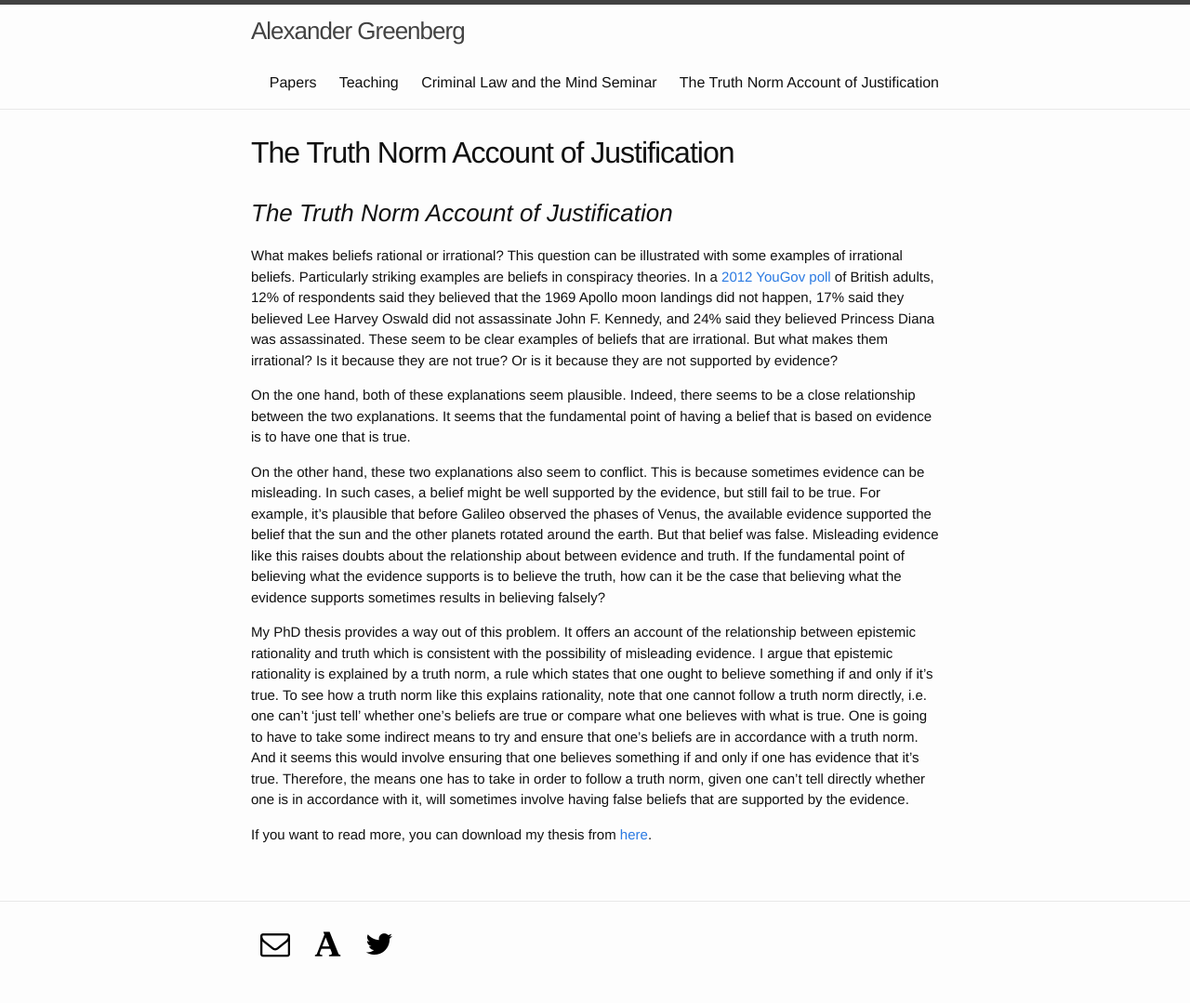
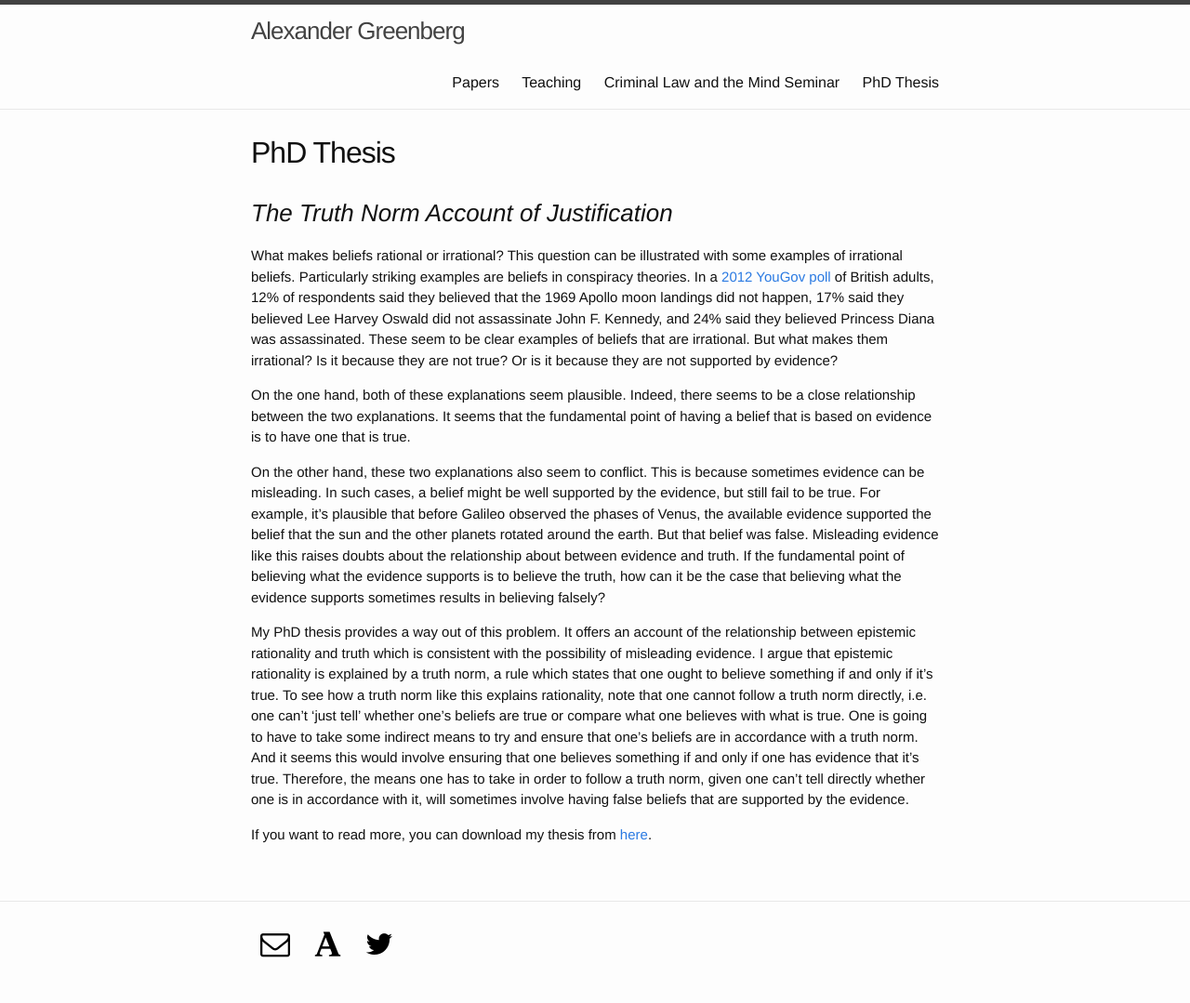
Before and after one commit to alexandergreenberg/alexandergreenberg.github.io, a Jekyll site: the page built from pages/PhD Thesis.md, in a window 1280 px wide. Shown: the whole page at 93% size. Built offline with Jekyll 4.4.1, drawn with Linux system fonts in a browser that asks for light colours; some web fonts are replaced; our own code applies the rules of GitHub Pages for plain Markdown files.

Commit message:
Update PhD Thesis.md

```diff
--- a/pages/PhD Thesis.md
+++ b/pages/PhD Thesis.md
@@ -1,5 +1,6 @@
 ---
 layout: page
+title: PhD Thesis
 permalink: /phd-thesis/
 ---
 
```
